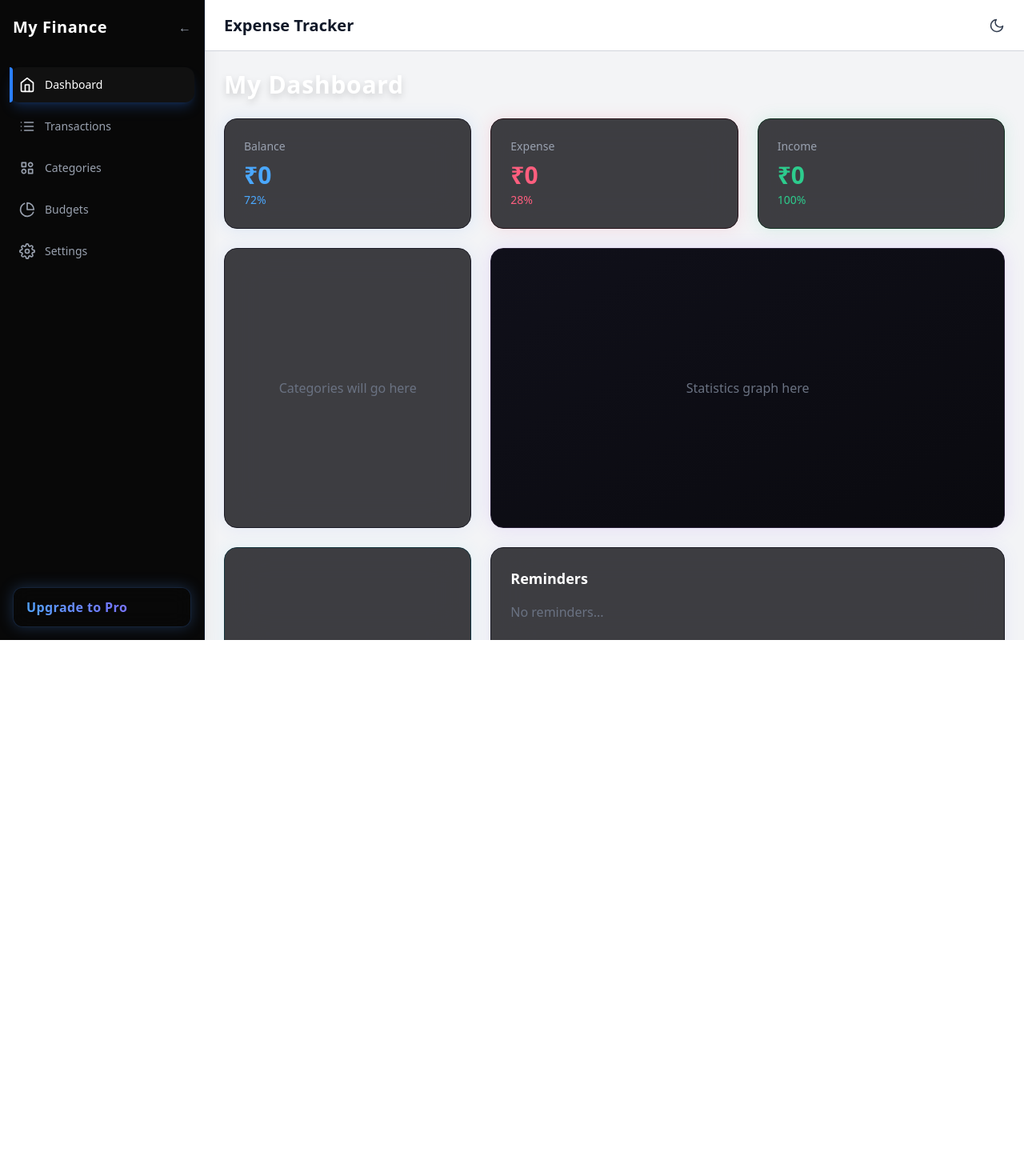
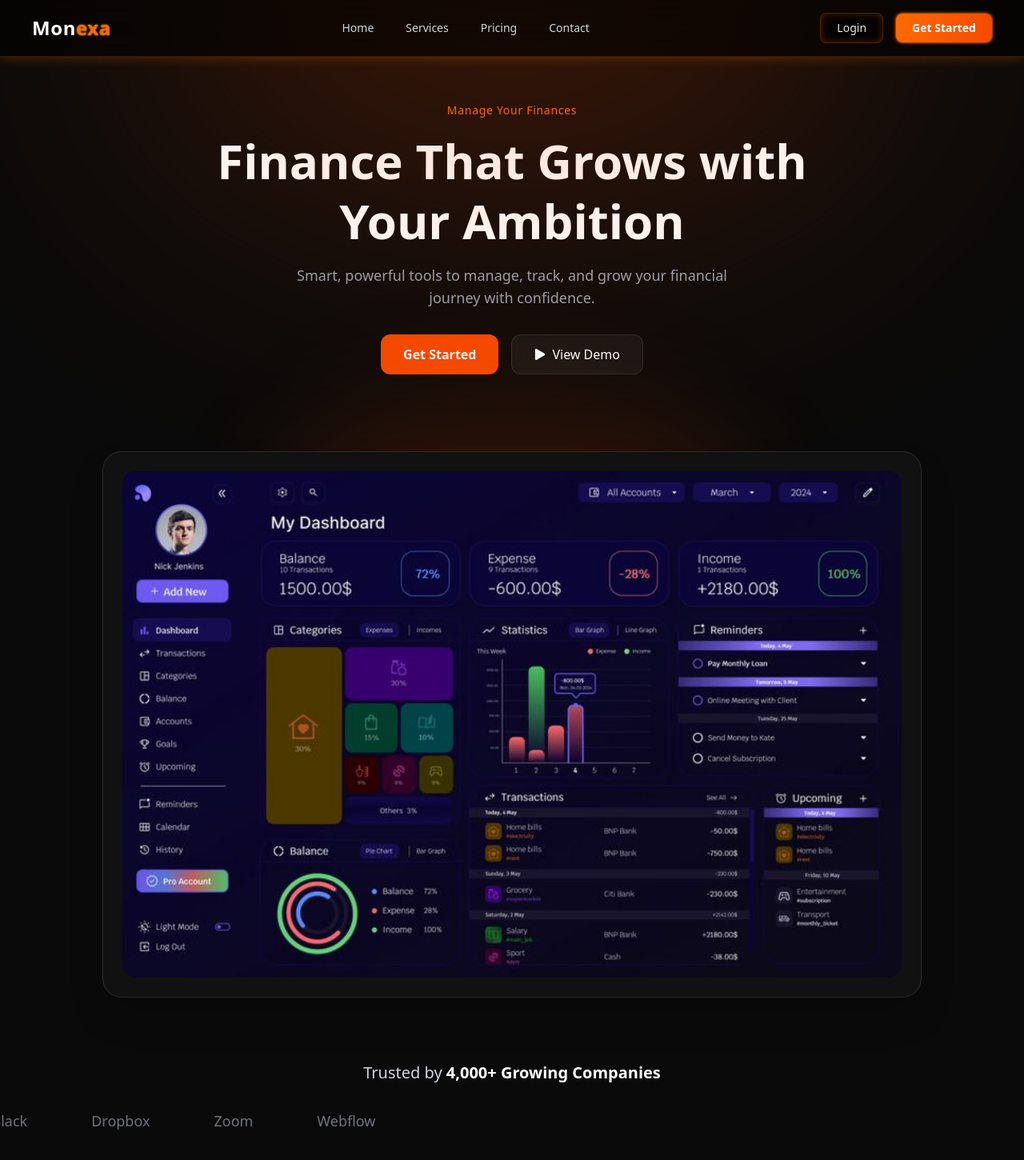
Before and after one commit to Noor1805/Expence-Tracker, a React app in the folder frontend/: page / in a window 1280 px wide. Shown: the top 1450 px of the page at 80% size. Before the commit the page ends 800 px from the top, so only its background shows below. Built offline with nearby package versions, Linux system fonts and the light colour scheme; the HTML template or start-up script is replaced by a standard one.

Commit message:
navbar done

```diff
--- a/frontend/src/App.jsx
+++ b/frontend/src/App.jsx
@@ -1,24 +1,54 @@
 import { BrowserRouter, Routes, Route } from "react-router-dom";
 import { ThemeProvider } from "./context/ThemeContext";
+
 import AppLayout from "./components/layout/AppLayout";
+
+// Public Pages
+import Home from "./pages/Home";
+{/*}
+import About from "./pages/About";
+import Services from "./pages/Services";
+import Pricing from "./pages/Pricing";
+import Contact from "./pages/Contact";
+import Login from "./pages/Login";
+import Signup from "./pages/Signup";
+import ForgotPassword from "./pages/ForgotPassword";
+import ResetPassword from "./pages/ResetPassword";
+
+// Private Pages
 import Dashboard from "./pages/Dashboard";
 import Transactions from "./pages/Transactions";
 
-import Login from "./pages/Login";
-import Signup from "./pages/Signup";
+// Router Guards
+import PrivateRoute from "./router/PrivateRoute";*/}
 
 export default function App() {
   return (
     <ThemeProvider>
       <BrowserRouter>
         <Routes>
+
+          {/* ---------- PUBLIC ROUTES ---------- */}
+          <Route path="/" element={<Home />} />
+          {/*}
+          <Route path="/about" element={<About />} />
+          <Route path="/services" element={<Services />} />
+          <Route path="/pricing" element={<Pricing />} />
+          <Route path="/contact" element={<Contact />} />
+
           <Route path="/login" element={<Login />} />
           <Route path="/signup" element={<Signup />} />
+          <Route path="/forgot-password" element={<ForgotPassword />} />
+          <Route path="/reset-password/:token" element={<ResetPassword />} />*/}
 
-          <Route path="/" element={<AppLayout />}>
-            <Route index element={<Dashboard />} />
-            <Route path="transactions" element={<Transactions />} />
+          {/* ---------- PRIVATE ROUTES ----------
+          <Route element={<PrivateRoute />}>
+            <Route path="/app" element={<AppLayout />}>
+              <Route index element={<Dashboard />} />
+              <Route path="transactions" element={<Transactions />} />
+            </Route>
           </Route>
+*/}
         </Routes>
       </BrowserRouter>
     </ThemeProvider>
--- /dev/null
+++ b/frontend/src/components/layout/PublicNavbar.jsx
@@ -0,0 +1,112 @@
+import { useState } from "react";
+import { Link } from "react-router-dom";
+import { FiMenu, FiX } from "react-icons/fi";
+
+export default function PublicNavbar() {
+  const [open, setOpen] = useState(false);
+
+  return (
+    <header className="fixed top-0 left-0 w-full z-50 bg-black/60 backdrop-blur-xl border-b border-orange-500/20 shadow-[0_0_15px_rgba(255,120,0,0.3)]">
+      <div className="max-w-7xl mx-auto flex items-center justify-between px-6 md:px-10 py-4">
+
+        <h1 className="text-2xl font-bold tracking-wide text-white">
+          Mon<span className="text-orange-500 drop-shadow-[0_0_1px_orange]">exa</span>
+        </h1>
+
+        <nav className="hidden md:flex items-center gap-10 text-gray-300 text-sm">
+          {["Home", "Services", "Pricing", "Contact"].map((item) => (
+            <Link
+              key={item}
+              to={`/${item.toLowerCase()}`}
+              className="relative group"
+            >
+              <span className="text-gray-300 group-hover:text-white transition">
+                {item}
+              </span>
+
+              {/* Neon Underline */}
+              <span className="absolute left-0 -bottom-1 w-0 h-[2px] bg-orange-500 shadow-[0_0_8px_orange] transition-all group-hover:w-full"></span>
+            </Link>
+          ))}
+        </nav>
+
+        <div className="hidden md:flex items-center gap-4">
+
+          <Link
+            to="/login"
+            className="px-5 py-2 rounded-lg text-sm text-gray-200 border border-orange-500/30
+            bg-black/40 backdrop-blur-md
+            hover:bg-black/60
+            transition-all duration-300
+            shadow-[inset_0_0_10px_rgba(255,120,0,0.25)]"
+          >
+            Login
+          </Link>
+
+          <Link
+            to="/signup"
+            className="px-5 py-2 rounded-lg text-sm font-semibold text-white
+            bg-gradient-to-r from-orange-500 to-orange-600
+            shadow-[0_0_3px_rgb(255,120,0),0_0_5px_rgba(255,120,0,0.6)]
+            transition-all duration-300"
+          >
+            Get Started
+          </Link>
+        </div>
+
+        <button
+          className="md:hidden text-white text-3xl"
+          onClick={() => setOpen(!open)}
+        >
+          {open ? <FiX /> : <FiMenu />}
+        </button>
+      </div>
+
+      <div
+        className={`md:hidden transition-all duration-300 overflow-hidden ${
+          open ? "max-h-96" : "max-h-0"
+        }`}
+      >
+        <div className="px-6 py-4 flex flex-col gap-6 bg-black/70 backdrop-blur-xl border-t border-orange-500/20">
+
+          {["Home", "Services", "Pricing", "Contact"].map((item) => (
+            <Link
+              key={item}
+              onClick={() => setOpen(false)}
+              to={`/${item.toLowerCase()}`}
+              className="text-gray-300 text-lg hover:text-white transition relative group"
+            >
+              {item}
+              <span className="absolute left-0 bottom-0 w-0 h-[2px] bg-orange-500 shadow-[0_0_8px_orange] transition-all group-hover:w-full"></span>
+            </Link>
+          ))}
+
+          <div className="flex flex-col gap-4">
+            <Link
+              to="/login"
+              onClick={() => setOpen(false)}
+              className="px-5 py-3 rounded-lg text-center text-sm
+              text-gray-200 border border-orange-500/30 bg-black/40 backdrop-blur-md
+              shadow-[inset_0_0_10px_rgba(255,120,0,0.25)]"
+            >
+              Login
+            </Link>
+
+            <Link
+  to="/signup"
+  onClick={() => setOpen(false)}
+  className="px-5 py-3 rounded-lg text-center text-sm font-semibold text-white
+  bg-gradient-to-r from-orange-500 to-orange-600
+  shadow-[0_0_0px_rgba(255,120,0,0.4)]
+  hover:shadow-[0_0_3px_rgba(255,120,0,0.55)]
+  transition-all duration-200"
+>
+  Get Started
+</Link>
+
+          </div>
+        </div>
+      </div>
+    </header>
+  );
+}
--- a/frontend/src/index.css
+++ b/frontend/src/index.css
@@ -45,3 +45,13 @@
 .rdrDateDisplayWrapper {
   background: transparent !important;
 }
+
+
+@keyframes scroll {
+  0% { transform: translateX(0); }
+  100% { transform: translateX(-50%); }
+}
+
+.animate-scroll {
+  animation: scroll 12s linear infinite;
+}
--- a/frontend/src/pages/Footer.jsx
+++ b/frontend/src/pages/Footer.jsx
@@ -0,0 +1,28 @@
+import { Link } from "react-router-dom";
+
+export default function Footer() {
+  return (
+    <footer className="w-full bg-white dark:bg-[#0b0b0b] border-t border-black/5 dark:border-white/10 py-10">
+      <div className="max-w-7xl mx-auto px-6 text-center">
+
+        <h2 className="text-2xl font-bold bg-gradient-to-r from-blue-500 to-purple-500 bg-clip-text text-transparent">
+          Monizey
+        </h2>
+
+        <p className="text-gray-600 dark:text-gray-400 mt-2">
+          Your premium personal finance partner.
+        </p>
+
+        <div className="flex justify-center gap-6 mt-6 text-gray-700 dark:text-gray-300">
+          <Link to="/privacy">Privacy</Link>
+          <Link to="/terms">Terms</Link>
+          <Link to="/contact">Contact</Link>
+        </div>
+
+        <p className="mt-6 text-sm text-gray-500 dark:text-gray-500">
+          © {new Date().getFullYear()} Monizey. All rights reserved.
+        </p>
+      </div>
+    </footer>
+  );
+}
--- a/frontend/src/pages/Home.jsx
+++ b/frontend/src/pages/Home.jsx
@@ -0,0 +1,82 @@
+import React from "react";
+import PublicNavbar from "../components/layout/PublicNavbar";
+import heroImg from "../assets/images/Dashboard.jpeg";
+import { FaPlay } from "react-icons/fa";
+
+const companies = [
+  "Spotify", "Coinbase", "Slack", "Dropbox", "Zoom", "Webflow",
+];
+
+export default function Home() {
+  return (
+    <div className="min-h-screen bg-[#0A0A0A] text-white overflow-hidden relative">
+
+      {/* NAVBAR */}
+      <PublicNavbar />
+
+      {/* ORANGE GLOW BG */}
+      <div className="absolute top-[-250px] left-1/2 -translate-x-1/2 w-[900px] h-[500px]
+                      rounded-full bg-orange-600 opacity-20 blur-[150px]"></div>
+
+      {/* HERO SECTION */}
+      <section className="text-center mt-32">
+
+        <div className="text-orange-500 font-medium text-sm tracking-wider">
+          Manage Your Finances
+        </div>
+
+        <h1 className="text-4xl md:text-6xl font-bold mt-4 leading-tight">
+          Finance That Grows with <br /> Your Ambition
+        </h1>
+
+        <p className="text-gray-400 mt-4 max-w-xl mx-auto text-lg">
+          Smart, powerful tools to manage, track, and grow your financial
+          journey with confidence.
+        </p>
+
+        <div className="flex justify-center gap-4 mt-8">
+          <button className="px-7 py-3 bg-orange-600 rounded-xl font-semibold text-white">
+            Get Started
+          </button>
+
+          <button className="px-7 py-3 bg-white/5 backdrop-blur-xl rounded-xl text-white flex items-center gap-2 border border-white/10">
+            <FaPlay className="text-sm" /> View Demo
+          </button>
+        </div>
+      </section>
+
+      {/* SEMICIRCLE & DASHBOARD */}
+      <div className="relative flex justify-center mt-24">
+        <div className="absolute bg-gradient-to-t from-orange-600/70 to-transparent
+                        top-[-120px] w-[600px] h-[400px] rounded-t-full blur-[80px] opacity-60">
+        </div>
+
+        <div className="w-[80%] rounded-3xl bg-[#111] border border-white/10 shadow-2xl p-6 relative z-10">
+          <img
+            src={heroImg}
+            alt="Dashboard Preview"
+            className="rounded-2xl w-full"
+          />
+        </div>
+      </div>
+
+      {/* TRUSTED SECTION */}
+      <section className="mt-20 text-center pb-20">
+        <h2 className="text-xl text-gray-300">
+          Trusted by <span className="text-white font-semibold">4,000+ Growing Companies</span>
+        </h2>
+
+        <div className="overflow-hidden mt-8">
+          <div className="flex gap-20 animate-scroll whitespace-nowrap text-gray-400">
+            {companies.map((c, idx) => (
+              <span key={idx} className="text-lg opacity-70 hover:opacity-100 transition">
+                {c}
+              </span>
+            ))}
+          </div>
+        </div>
+      </section>
+
+    </div>
+  );
+}
```
Also changed, not shown: frontend/src/assets/images/Dashboard.jpeg (added).
